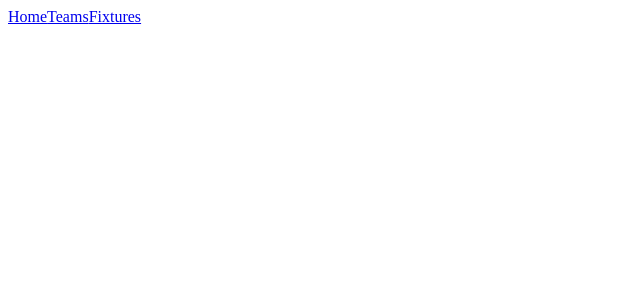
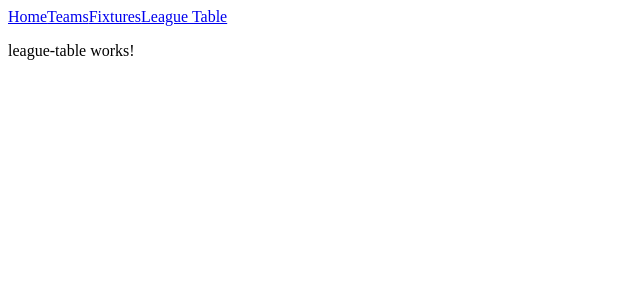
Before and after one commit to MatthewBlake/football-analytics-project, an Angular app in the folder src/Web/footabll-analytics-web/: page /leaugetable in a window 1280 px wide. Before the commit this address led to /. Shown: the top 300 px of the page, without its empty margins (0-640 px from the left). Built offline with nearby package versions, Linux system fonts and the light colour scheme.

Commit message:
Add league table to angular

```diff
--- a/src/Web/footabll-analytics-web/src/app/core/layout/navbar/navbar.html
+++ b/src/Web/footabll-analytics-web/src/app/core/layout/navbar/navbar.html
@@ -1,3 +1,4 @@
 <a routerLink="/">Home</a>
 <a routerLink="/teams">Teams</a>
 <a routerLink="/fixtures">Fixtures</a>
+<a routerLink="/leaguetable">League Table</a>
--- /dev/null
+++ b/src/Web/footabll-analytics-web/src/app/features/league-table/league-table.html
@@ -0,0 +1 @@
+<p>league-table works!</p>
```
Also changed, not shown: src/Web/footabll-analytics-web/src/app/app.routes.ts (+8 -3 lines), src/Web/footabll-analytics-web/src/app/features/league-table/league-table.ts (added, +9 -0 lines), src/Web/footabll-analytics-web/src/app/features/league-table/league-table.scss (added), 1 other file (tests, documents, lock files or other folders).
